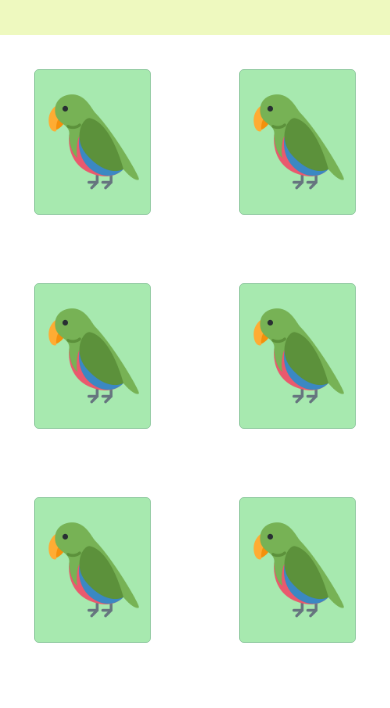
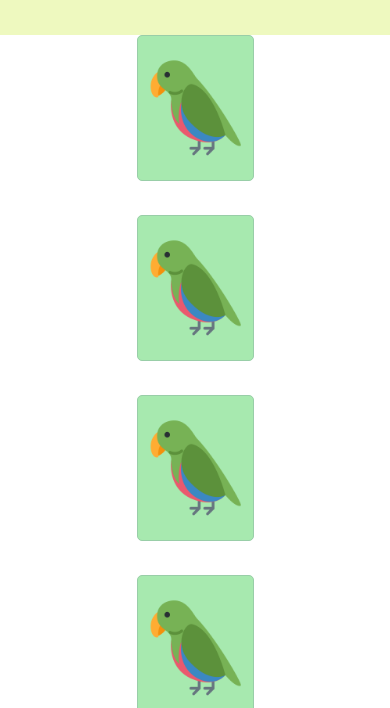
Before and after one commit to JorgeMalaquias/Projeto_04_parrotsCardGame, a plain HTML site: page index.html in a window 390 px wide. Shown: the part 117-825 px from the top of the page. Drawn offline with Linux system fonts and the light colour scheme.

Commit message:
layout em desenv.2

```diff
--- a/style.css
+++ b/style.css
@@ -20,7 +20,7 @@ body{
 }
 ul{
     height: fit-content;
-    width: 872px;
+    width: 920px;
     background-color: white;
     display: flex;
     flex-wrap: wrap;
@@ -36,14 +36,17 @@ li{
     align-items: center;
     border: 1px solid #99CEA8;
     border-radius: 5px;
-    margin: 34px;
+    margin-bottom: 34px;
 }
 
 li img{
     width: 100px;
     height: 100px;
 }
-
+li img:active{
+    width: 200px;
+    height: 200px;
+}
 
 
 
@@ -53,4 +56,7 @@ li img{
         font-size: 36px;
         max-width: 312px;
     }
+    ul{
+        flex-direction: column;
+    }
 }
```
